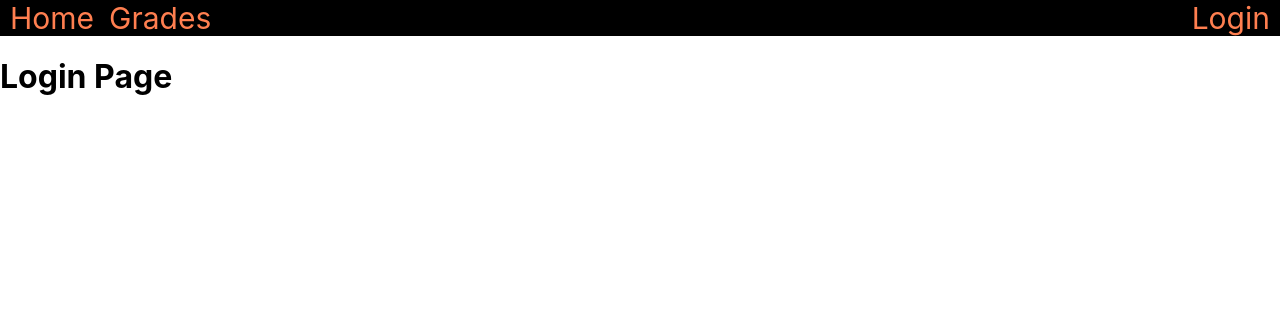
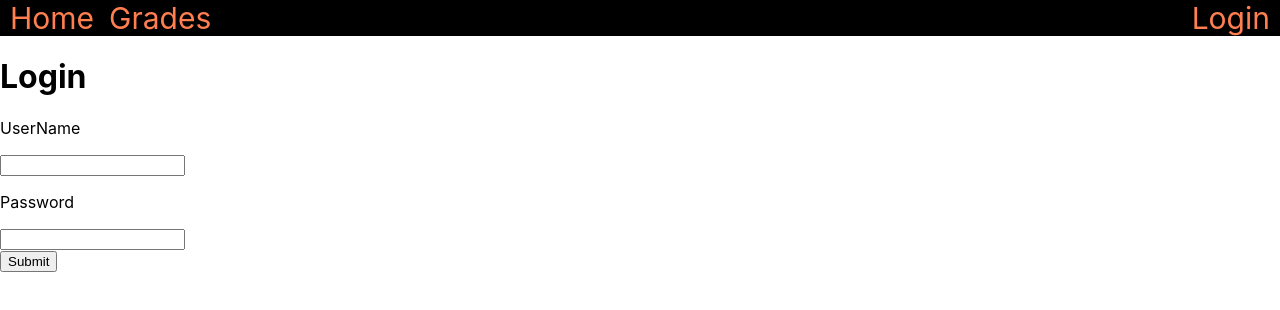
Before and after one commit to AlexOcegueda/MathLearn, a React (Create React App) app: page /Login in a window 1280 px wide. Shown: the top 310 px of the page. Built offline with nearby package versions, Linux system fonts and the light colour scheme.

Commit message:
Designed layout for Login page

```diff
--- a/src/Login.js
+++ b/src/Login.js
@@ -2,9 +2,17 @@ import React from 'react'
 
 function Login() {
     return (
-        <div>
-            <h1>Login Page</h1>
-        </div>
+        <>
+            <div className='login-container'>
+                <h1 className='Login'>Login</h1>
+                <p className='username-text'>UserName</p>
+                <input type='text' id='username-input'></input>
+                <p className='password-text'>Password</p>
+                <input type='text' id='password-input'></input>
+                <br></br>
+                <input type='submit' value='Submit' id='submit'></input>
+            </div>
+        </>
     )
 }
 
```
